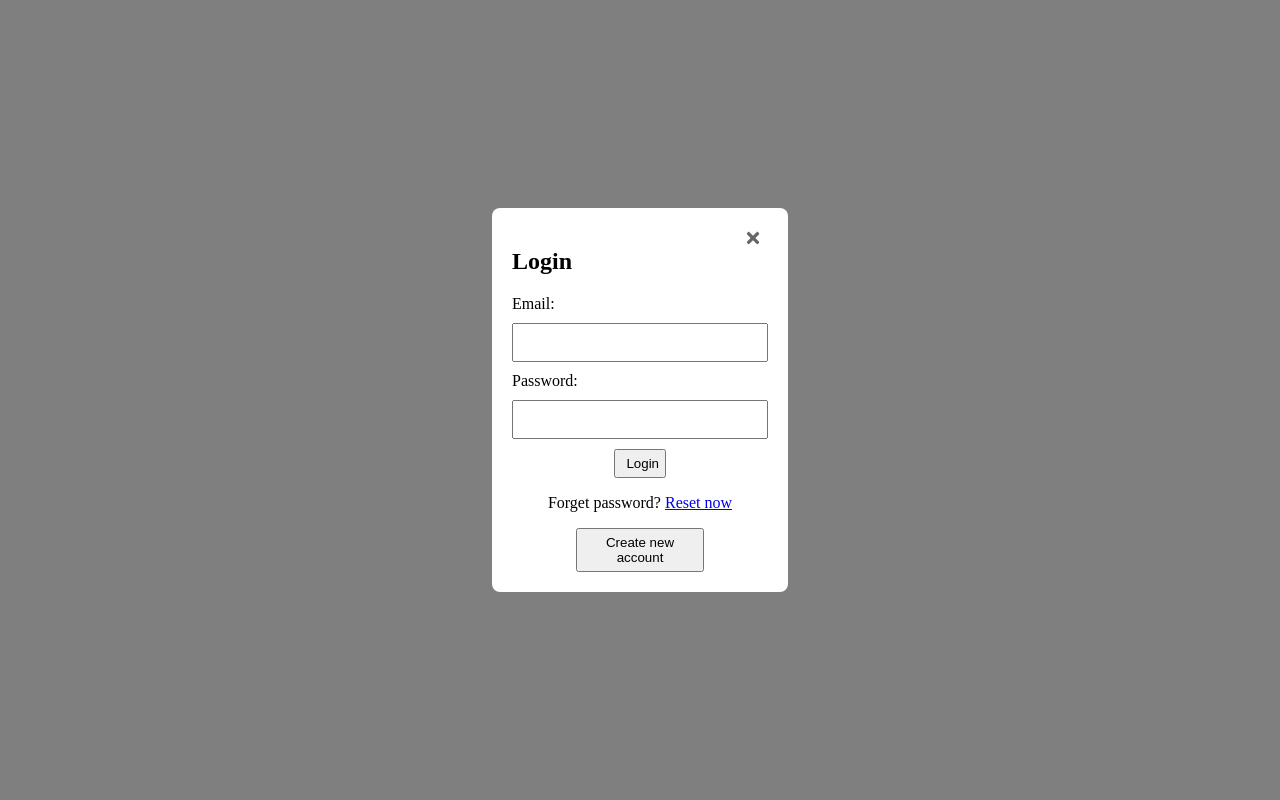
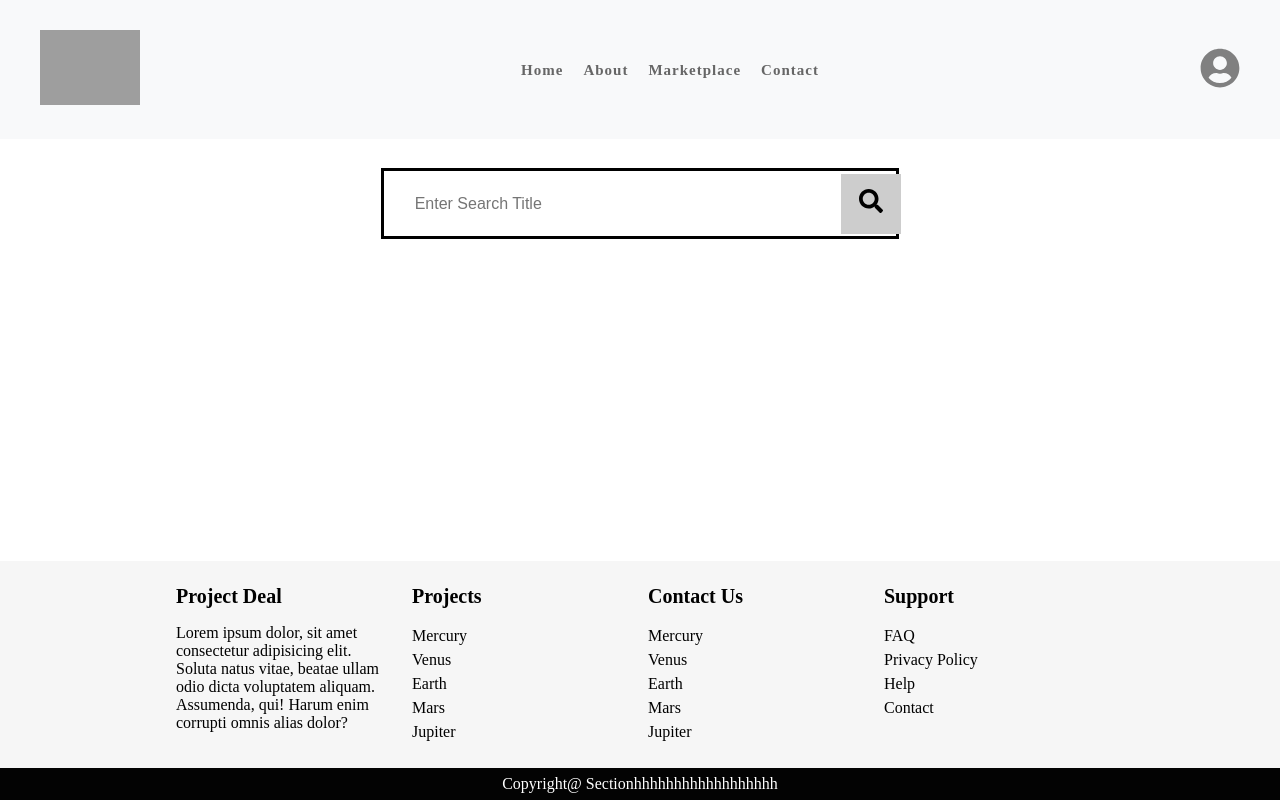
Before and after one commit to rikeshsh01/deal-app-react, a React (Create React App) app: page / in a window 1280 px wide. Before the commit this address led to /login. Built offline with nearby package versions, Linux system fonts and the light colour scheme; grey boxes are pictures that could not be loaded.

Commit message:
footer and aboutus

```diff
--- a/public/index.html
+++ b/public/index.html
@@ -12,7 +12,7 @@
     <link rel="apple-touch-icon" href="%PUBLIC_URL%/logo192.png" />
 
     <link rel="manifest" href="%PUBLIC_URL%/manifest.json" />
-    <title>React App</title>
+    <title>Deal App</title>
   </head>
   <body>
     <noscript>You need to enable JavaScript to run this app.</noscript>
--- a/src/components/App.jsx
+++ b/src/components/App.jsx
@@ -1,8 +1,7 @@
 import React from "react";
-
 import Home from "../pages/Home.js";
 import About from "../pages/About.js"
-import { BrowserRouter, Routes, Route } from "react-router-dom";
+import { BrowserRouter, Routes, Route, createBrowserRouter, RouterProvider } from "react-router-dom";
 import Contact from "../pages/Contact.js";
 import MarketPlace from "../pages/MarketPlace.js";
 import Login from "../pages/Login.js";
@@ -13,20 +12,60 @@ import ResetPassword from "../pages/ResetPassword.js";
 
 
 const App = () => {
+    const appRouter = createBrowserRouter([
+        {
+            path:"/",
+            element: <Home />,
+        },
+        {
+            path:"/marketplace",
+            element: <MarketPlace />,
+        },
+        {
+            path:"/about",
+            element: <About />,
+        },
+        {
+            path:"/contact",
+            element: <Contact />,
+        },
+        {
+            path:"/login",
+            element: <Login />,
+        },
+        {
+            path:"/signup",
+            element: <SignUp />,
+        },
+        {
+            path:"/forgetpassword",
+            element: <ForgetPassword />,
+        },
+        {
+            path:"/resetpassword/:userId",
+            element: <ResetPassword />,
+        },
+        {
+            path:"/verifyemail/:userId",
+            element: <VerifyEmail />,
+        },
+    ])
     return (
-        <BrowserRouter>
-            <Routes>
-                <Route path="/" element={<Home />} />
-                <Route path="/marketplace" element={<MarketPlace />} />
-                <Route path="/about" element={<About />} />
-                <Route path="/contact" element={<Contact />} />
-                <Route path="/login" element={<Login />} />
-                <Route path="/signup" element={<SignUp />} />
-                <Route path="/forgetpassword" element={<ForgetPassword/>} />
-                <Route path="/resetpassword/:userId" element={<ResetPassword/>} />
-                <Route path="/verifyemail/:userId" element={<VerifyEmail />} />
-            </Routes>
-        </BrowserRouter>
+        <RouterProvider router={appRouter}></RouterProvider>
     );
 };
 export default App;
+
+// <BrowserRouter>
+        //     <Routes>
+        //         <Route path="/" element={<Home />} />
+        //         <Route path="/marketplace" element={<MarketPlace />} />
+        //         <Route path="/about" element={<About />} />
+        //         <Route path="/contact" element={<Contact />} />
+        //         <Route path="/login" element={<Login />} />
+        //         <Route path="/signup" element={<SignUp />} />
+        //         <Route path="/forgetpassword" element={<ForgetPassword/>} />
+        //         <Route path="/resetpassword/:userId" element={<ResetPassword/>} />
+        //         <Route path="/verifyemail/:userId" element={<VerifyEmail />} />
+        //     </Routes>
+        // </BrowserRouter>
--- /dev/null
+++ b/src/components/layouts/Footer.jsx
@@ -0,0 +1,50 @@
+import React from 'react';
+import { Link } from 'react-router-dom';
+
+const Footer = () => {
+    return (
+        <footer>
+            <div className='footer-container'>
+                <div className="footer-content">
+                    <h4>Project Deal</h4>
+                    <p>Lorem ipsum dolor, sit amet consectetur adipisicing elit. Soluta natus vitae, beatae ullam odio dicta voluptatem aliquam. Assumenda, qui! Harum enim corrupti omnis alias dolor?</p>
+                </div>
+                <div className="footer-content">
+                    <h4>Projects</h4>
+                    <ul>
+                        <li><Link to='#'>Mercury</Link></li>
+                        <li><Link to="#">Venus</Link></li>
+                        <li><Link to="#">Earth</Link></li>
+                        <li><Link to="#">Mars</Link></li>
+                        <li><Link to="#">Jupiter</Link></li>
+                    </ul>
+
+                </div>
+                <div className="footer-content">
+                    <h4>Contact Us</h4>
+                    <ul>
+                        <li><Link to="#">Mercury</Link></li>
+                        <li><Link to="#">Venus</Link></li>
+                        <li><Link to="#">Earth</Link></li>
+                        <li><Link to="#">Mars</Link></li>
+                        <li><Link to="#">Jupiter</Link></li>
+                    </ul>
+
+                </div>
+                <div className="footer-content">
+                    <h4>Support</h4>
+                    <ul>
+                        <li><Link to="#">FAQ</Link></li>
+                        <li><Link to="#">Privacy Policy</Link></li>
+                        <li><Link to="#">Help</Link></li>
+                        <li><Link to="#">Contact</Link></li>
+                    </ul>
+                </div>
+                </div>
+                <div className='footer-copyright'>Copyright@ Sectionhhhhhhhhhhhhhhhhhh</div>
+
+        </footer>
+    )
+}
+
+export default Footer;
--- a/src/components/layouts/Header.jsx
+++ b/src/components/layouts/Header.jsx
@@ -29,13 +29,13 @@ const Header = () => {
                         <li className="scroll-to-section"><Link to="/marketplace" className="">Marketplace</Link></li>
                         <li className="scroll-to-section"><Link to="/contact" className="">Contact</Link></li>
                     </ul>
-                    <div className="nav-extras">
+                    {/* <div className="nav-extras">
                         <form className="search-form">
                             <input type="text" placeholder="Search" className="search-input" />
                             <button type="submit" className="search-button"><CiSearch size={20} /></button>
                         </form>
 
-                    </div>
+                    </div> */}
                     <div className="user-profile">
                         <FaUserCircle size={40} />
                         <ul className="profile-list">
--- a/src/components/layouts/Main.jsx
+++ b/src/components/layouts/Main.jsx
@@ -11,7 +11,6 @@ const Main = ()=>{
         }, []);
 
         const fetchData = async () => {
-
             try {
                 let authToken = localStorage.getItem("authToken")
                 const response = await fetch("http://localhost:8080/api/post", {
@@ -24,13 +23,15 @@ const Main = ()=>{
                     throw new Error("Failed to fetch data");
                 }
                 const data = await response.json();
-                setPosts(data.data); // Update state with fetched data
+                console.log(data)
+                const set = setPosts(data.data); // Update state with fetched data
             } catch (error) {
                 console.error("Error fetching data:", error);
             }
         };
-
+        console.log("binu")
         console.log(posts)
+        console.log("binu")
     return (
         <div className="main">
                 {posts.map((val, index, arr) => {
--- a/src/pages/Home.js
+++ b/src/pages/Home.js
@@ -1,21 +1,32 @@
 import React, { useEffect } from "react";
+import { FaSearch } from "react-icons/fa";
 import Header from "../components/layouts/Header";
 import { useNavigate } from "react-router-dom";
+import Footer from "../components/layouts/Footer";
 
 const Home = () => {
   const authToken = localStorage.getItem('authToken');
   const navigate = useNavigate();
 
-  useEffect(() => {
-    if (!authToken) {
-      navigate('/login');
-    }
-  }, [authToken, navigate]);
+  // useEffect(() => {
+  //   if (!authToken) {
+  //     navigate('/login');
+  //   }
+  // }, [authToken, navigate]);
 
   return (
     <>
       <Header />
-      This is home
+
+      <div className='search-container'>
+        <input className='search-input' type='text' placeholder='Enter Search Title' />
+        <button className='search-btn'>
+          <FaSearch />
+        {/* <FontAwesomeIcon icon={faMagnifyingGlass} /> */}
+        </button>
+    </div>
+
+      <Footer />
     </>
   );
 };
--- a/src/pages/MarketPlace.js
+++ b/src/pages/MarketPlace.js
@@ -2,15 +2,15 @@ import React from 'react'
 import Header from '../components/layouts/Header'
 import AddPost from '../components/AddPost'
 import Main from '../components/layouts/Main'
+import Footer from '../components/layouts/Footer'
 
 const MarketPlace = () => {
   return (
     <>
-    <Header />
-    <AddPost/>
-    <Main/>
-
-
+      <Header />
+      <AddPost />
+      <Main />
+      <Footer />
     </>
   )
 }
--- a/src/styles/index.css
+++ b/src/styles/index.css
@@ -1,5 +1,10 @@
-#root {
+*{
   margin: 0;
+  padding: 0;
+  box-sizing: border-box;
+}
+#root{
+  min-height: 100vh;
   display: flex;
   flex-direction: column;
   align-items: center;
@@ -10,10 +15,9 @@
 .header {
   padding: 10px 20px;
     background-color: #f8f9fa;
-    width: 80%;
+    width: 100%;
+    margin-bottom: 1rem;
 }
-
-
 
 /* new nav  */
 .container {
@@ -51,9 +55,7 @@
   text-decoration: none;
   color: #666;
   transition: color 0.3s ease;
-
   font-size: 15px;
-
   letter-spacing: 1px;
   line-height: 40px;
   font-weight: 600;
@@ -711,3 +713,105 @@ border-radius: 10px;
   right: 25px;
   top: 10px;
 }
+
+/* < ------------About Us Page start -----------------> */
+.about-us{
+  display: flex;
+  justify-content: center;
+}
+.about-container{
+  height: 500px;
+  width: 80%;
+  margin: auto;
+  /* background-color: rgb(233, 233, 233); */
+  display: flex;
+}
+.about-img{
+  width: 40%;
+  /* background-color: aqua; */
+  padding: 2rem;
+  object-fit:fill;
+  filter: drop-shadow(-20px -20px 1px #000000);
+
+}
+.about-content{
+  width: 60%;
+  margin: auto;
+  padding: 2rem;
+
+}
+
+/* < ------------About Us Page end -----------------> */
+
+/* < ------------Footer Page start -----------------> */
+footer{
+  margin-top: auto;
+  background-color: rgb(246, 246, 246);
+  display: flex;
+  flex-direction: column;
+
+}
+.footer-container{
+  width: 80%;
+  padding: 1.5rem 3rem;
+  display: flex;
+  margin: auto;
+  gap: 1rem;
+}
+.footer-content{
+  flex: 1.5;
+  flex-basis: 100%;
+}
+
+.footer-content h4{
+  margin-bottom: 1rem;
+  font-size: 20px;
+}
+.footer-content ul{
+  list-style: none;
+  line-height: 1.5;
+}
+.footer-content >ul >li >a{
+  text-decoration: none;
+  color: black;
+}
+.footer-copyright{
+ background-color:rgb(3, 3, 3);
+ color: white;
+ display: flex;
+ justify-content: center;
+ align-items: center;
+ height: 2rem;
+}
+/* < ------------Footer Page end -----------------> */
+.search-container{
+  height: 65px;
+  width: 40%;
+  margin: auto;
+  display: flex;
+  justify-content: center;
+  align-items: center;
+  outline: rgb(0, 0, 0) solid;
+  background-color: rgb(255, 255, 255);
+  padding-left: 0.25rem;
+  margin-top: 1rem;
+}
+.search-container input{
+  /* flex-grow: 1; */
+  font-size: 1rem;
+  padding: 0 1rem;
+  outline: none;
+  border: 0;
+  background: transparent;
+}
+.search-btn{
+  position: relative;
+    right: -16px;
+  width: 60px;
+  background: transparent;
+  height:60px;
+  font-size: 1.5rem;
+  cursor: pointer;
+  border: 0;
+  background-color: rgb(205, 205, 205);
+}
```
Also changed, not shown: src/pages/About.js (+19 -6 lines).
